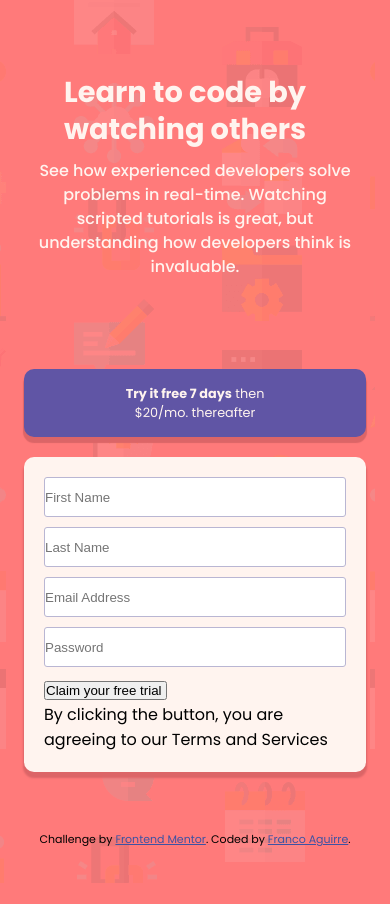
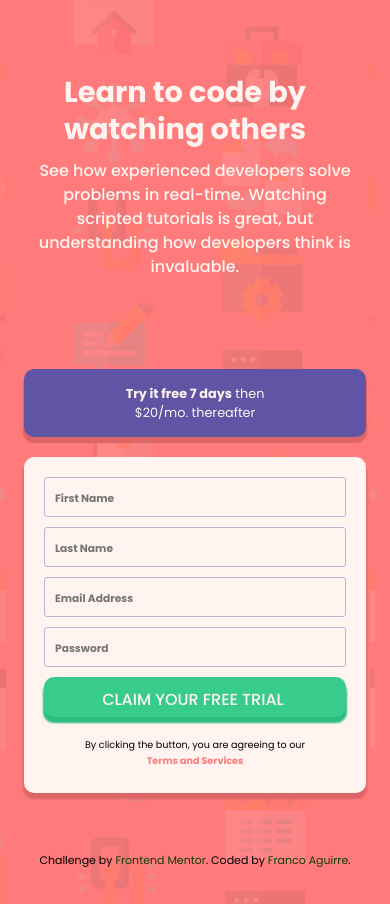
Before and after one commit to Fran3103/intro-component, a plain HTML site: page index.html in a window 390 px wide. Before the commit the page ends 883 px from the top, so only its background shows below. Drawn offline with Linux system fonts and the light colour scheme.

Commit message:
version mobile terminada

```diff
--- a/Sass/style.scss
+++ b/Sass/style.scss
@@ -79,9 +79,45 @@ body{
                 height: 40px;
                 border-radius: 3px;
                 border: 1px solid hsl(246, 25%, 77%);
-
+                padding: 10px;
+                background-color: transparent;
             }}}
 
+            ::placeholder{
+
+                font-family: $font;
+                font-weight: 700;
+                font-size: 0.8em;
+
+
+            }
+            .section-2__form__btn{
+                width: 100%;
+                border: none;
+                border-radius: 10px;
+                height: 40px;
+                background-color: $Green;
+                box-shadow: 0 5px 2px 1px #2dbb7f;
+                padding: 10px;
+                font-family: $font;
+                font-size: 1em;
+                font-weight: 500;
+                color: $GrayishBlue;
+                text-transform: uppercase;
+                margin-bottom: 15px;
+            }
+
+            .section-2__form_txt{
+                font-size: 0.6em;
+                line-height: 1.6;
+                margin: 5px 35px;
+                text-align: center;
+                font-weight: 300;
+                .section-2__form_txt_span{
+                    color: $Red;
+                    font-weight: 700;
+                }
+            }
 
         }}
 
@@ -91,5 +127,6 @@ footer{
         margin: 35px 0;
         font-size: 11px;
         text-align: center;
-        a { color: hsl(228, 45%, 44%); }}
+        a { color: hsl(120, 75%, 14%);
+            text-decoration: none;}}
 }
```
Also changed, not shown: Sass/style.css, 1 other file.
